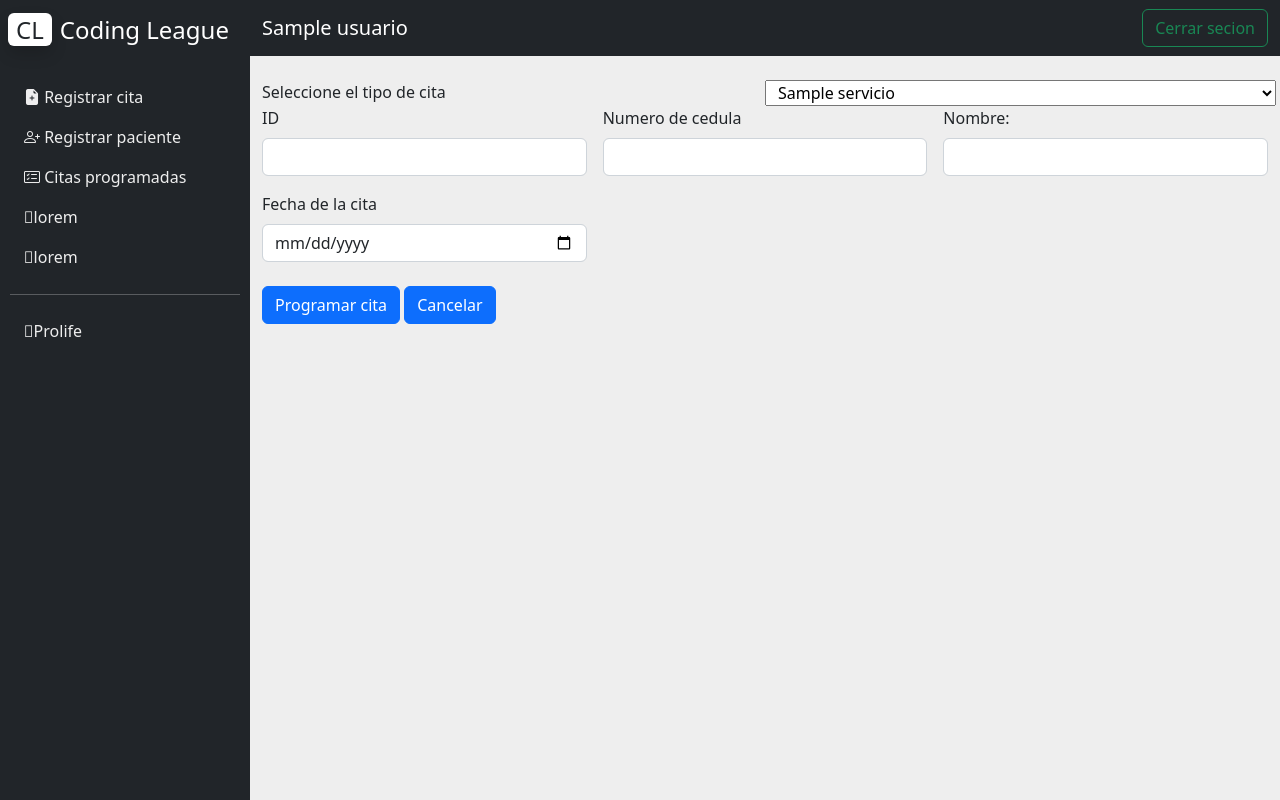
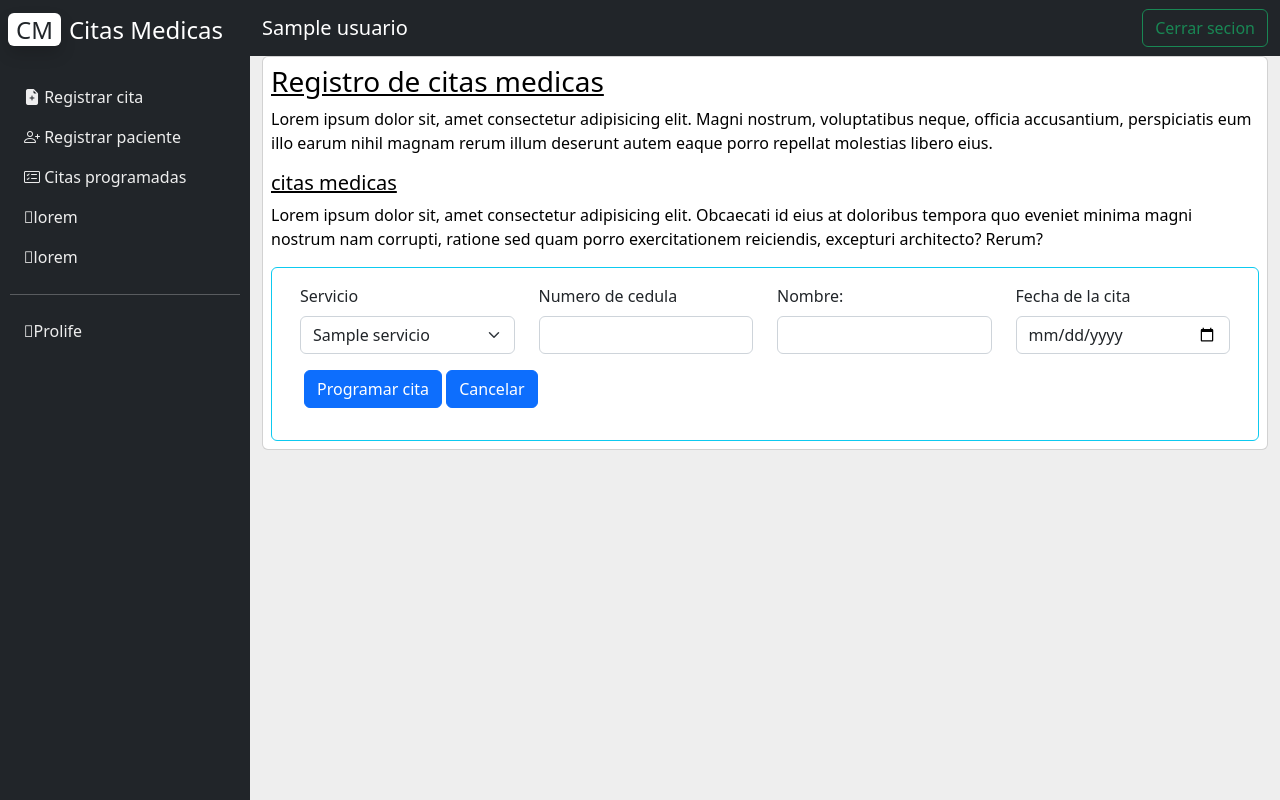
Before and after one commit to ErickGonzalez01/ProyectoCitasMedicas, a PHP site: template view/pagues/traveler.php in a window 1280 px wide. Run offline with PHP 8.4, Linux system fonts and the light colour scheme; the template is opened without the code that fills it: most values are stand-ins (such as "Sample title", 1, 10 or a date in 2020); some libraries are stand-ins or nearby versions.

Commit message:
25-01-2023

```diff
--- a/model/Cita.php
+++ b/model/Cita.php
@@ -127,7 +127,10 @@ class Cita
         }
     }
     public static function Busqueda($argumentos=[]){
-        $sql="select cm.id, p.nombre, p.apellido, s.nombre_servicio, cm.fecha_registro, cm.fecha_cita, cm.hora_cita, cm.status_cita from citas_medicas as cm inner join servicios as s on cm.id_servicio = s.id inner join pacientes as p on cm.id_paciente=p.id";
+        date_default_timezone_set("America/Managua");
+        $hoy = date("Y-m-d");
+        //debuguear($hoy);
+        $sql="select cm.id, p.nombre, p.apellido, s.nombre_servicio, cm.fecha_registro, cm.fecha_cita, cm.hora_cita, cm.status_cita from citas_medicas as cm inner join servicios as s on cm.id_servicio = s.id inner join pacientes as p on cm.id_paciente=p.id where fecha_cita="."'$hoy'";
         /*foreach($argumentos as $parametro=> $value){
             $sql += $$parametro."=".$value . "";
         }*/
--- a/view/main.php
+++ b/view/main.php
@@ -7,6 +7,8 @@
     <meta name="viewport" content="width=device-width, initial-scale=1.0">
     <link rel="stylesheet" href="build/css/app.css">
     <link rel="stylesheet" href="https://pro.fontawesome.com/releases/v5.10.0/css/all.css">
+    <script src="build/js/bootstrap.min.js"></script>
+    <script src="build/js/jquery.js"></script>
     <!--<script src="build/bootstrap/js/bootstrap.bundle.min.js"></script>-->
     <title>Citas Medicas</title>
 </head>
@@ -15,7 +17,7 @@
     <div class="main-container d-flex">
         <div class="sidebar" id="side_nav">
             <div class="header-box px-2 pt-3 pb-4 d-flex justify-content-between">
-                <h1 class="fs-4"><span class="bg-white text-dark rounded shadow px-2 me-2">CL</span><span class="text-white">Coding League</span></h1>
+                <h1 class="fs-4"><span class="bg-white text-dark rounded shadow px-2 me-2">CM</span><span class="text-white">Citas Medicas</span></h1>
                 <button class="btn d-md-none d-block close-btn px-1 py-0 text-white"><i class="fal fa-stream"></i></button>
             </div>
 
@@ -55,12 +57,8 @@
             </div>
         </div>
     </div>
-    <script>
 
-    </script>
-    <script src="build/js/bootstrap.min.js"></script>
-    <script src="build/js/jquery.js"></script>
-    <script src="build/js/main.js"></script>
+    <!-- <script src="build/js/main.js"></script> -->
 
 </body>
 
--- a/view/pagues/traveler.php
+++ b/view/pagues/traveler.php
@@ -1,25 +1,37 @@
-<div>
-    <?php
-    if (isset($status) || isset($errores)) {
-        if ($status === true) {
-            foreach ($errores as $err) {
-                echo "<div class=\"alert alert-primary\" role=\"alert\">" . $err . "</div>";
-            }
-        } else {
-            foreach ($errores as $err) {
-                echo "<div class=\"alert alert-danger\" role=\"alert\">" . $err . "</div>";
-            }
-        }
-    }
+<div class="card p-2">
+    <div class="text-black">
+        <u>
+            <h3>Registro de citas medicas</h3>
+        </u>
+        <p>Lorem ipsum dolor sit, amet consectetur adipisicing elit. Magni nostrum, voluptatibus neque, officia accusantium, perspiciatis eum illo earum nihil magnam rerum illum deserunt autem eaque porro repellat molestias libero eius.</p>
+        <u>
+            <h5>citas medicas</h5>
+        </u>
+        <p>Lorem ipsum dolor sit, amet consectetur adipisicing elit. Obcaecati id eius at doloribus tempora quo eveniet minima magni nostrum nam corrupti, ratione sed quam porro exercitationem reiciendis, excepturi architecto? Rerum?</p>
+    </div>
+    <?php if(isset($errores)): ?>
+        <?php if($status===true):?>
+            <div class="alert alert-primary">
+                <?php foreach ($errores as $err): ?>
+                    <?=$err ?>
+                <?php endforeach; ?>
+            </div>
+        <?php endif ?>
+        <?php if($status===false):?>
+            <div class="alert alert-danger">
+                <?php foreach ($errores as $err): ?>
+                    <p>• <?=$err ?></p>
+                <?php endforeach; ?>
+            </div>
+        <?php endif ?>
+    <?php endif; ?>
 
-    ?>
-    <br>
-    <form method="POST" action="/traveler">
-        <div>
-            <div>
-                <div class="row g-3">
-                    <label class="col-md-6" for="servicio">Seleccione el tipo de cita</label>
-                    <select class="col-md-6" name="id_servicio" id="servicio">
+    <form class="card p-3 bg-dark-subtle border border-info" method="POST" action="/traveler">
+        <div class="container">
+            <div class="row">
+                <div class="col-3">
+                    <label class="form-label"servicio">Servicio</label>
+                    <select class="form-select" name="id_servicio" id="servicio">
                         <?php
                         foreach ($servicios as $ser) {
                             echo "<option value=" . $ser["id"] . ">" . $ser["nombre_servicio"] . "</option>";
@@ -27,33 +39,31 @@
                         ?>
                     </select>
                 </div>
-                <div class="row g-3">
-                    <div class="col-md-4">
-                        <label for="exampleInputEmail1" class="form-label">ID</label>
-                        <input type="text" class="form-control" id="id_paciente" name="id_paciente" readonly>
-                    </div>
-                    <div class="col-md-4">
+                <div class="col">
                     <label for="exampleInputEmail1" class="form-label">Numero de cedula</label>
                     <input type="text" class="form-control" id="cedula">
                 </div>
-                    <div class="col-md-4">
+                <div class="col">
                     <label for="exampleInputPassword1" class="form-label">Nombre:</label>
                     <input type="text" class="form-control" id="nombre" readonly>
                 </div>
-                    <div class="col-md-4">
+                <div class="col">
                     <label for="exampleInputEmail1" class="form-label">Fecha de la cita</label>
                     <input type="date" class="form-control" id="fecha_cita" name="fecha_cita" aria-describedby="emailHelp">
                 </div>
             </div>
+
         </div>
-        </div>
-        <br>
+        <div class="row p-3">
+            <div class="col">
             <div>
                 <button id="enviar" type="submit" class="btn btn-primary">Programar cita</button>
                 <button id="enviar" type="reset" class="btn btn-primary">Cancelar</button>
+                <input type="hidden" class="form-control" id="id_paciente" name="id_paciente" readonly>
+            </div>
+            </div>
         </div>
     </form>
-
     <script src="/build/js/jquery.js"></script>
     <script>
         //let consts=0;
```
Also changed, not shown: controller/PacienteController.php (+23 -16 lines), model/Paciente.php (+46 -26 lines), view/pagues/listar_citas.php (+7 -7 lines), view/pagues/paciente.php (+36 -25 lines), public/build/js/main.js. Lines whose indentation alone changed are shown as unchanged.
